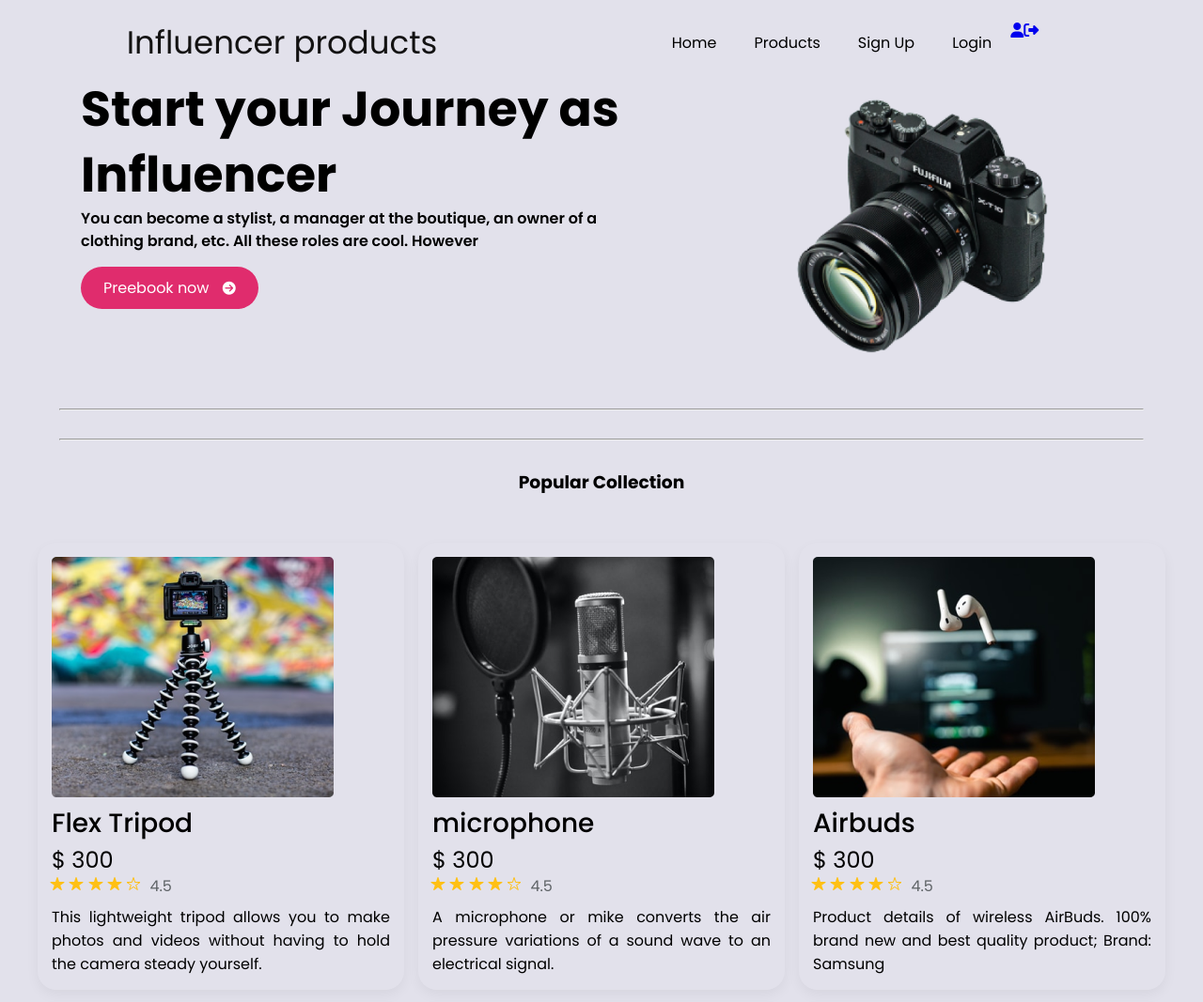
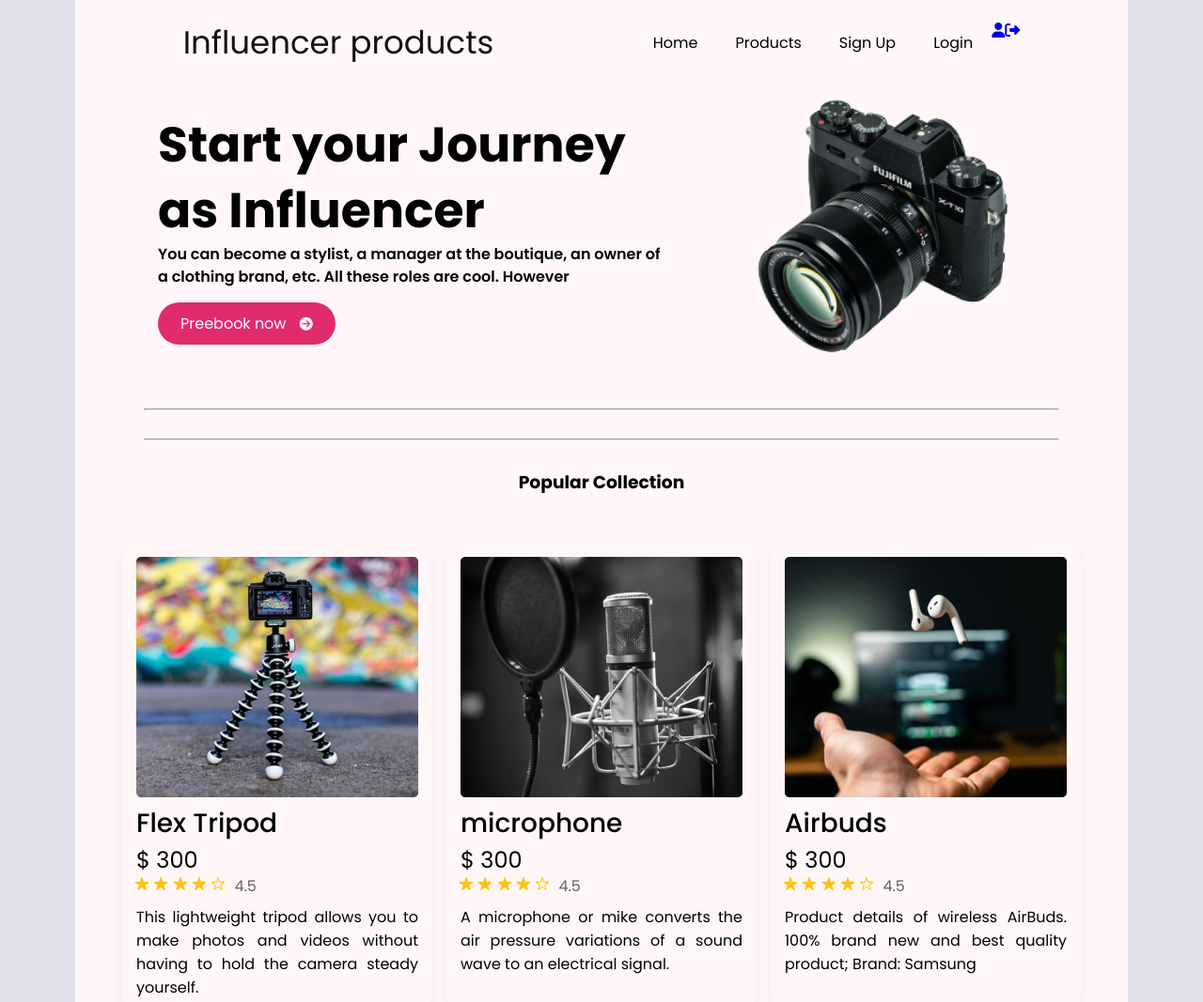
Before and after one commit to mijan-joy/Mijan-Assingment-2, a plain HTML site: page index.html in a window 1280 px wide. Shown: the top 1067 px of the page at 94% size. Drawn offline with nearby package versions, Linux system fonts and the light colour scheme.

Commit message:
fix problem

```diff
--- a/css/style.css
+++ b/css/style.css
@@ -10,16 +10,16 @@
 body{
     background-color: #e2e1eb;
 }
-/* main{
-    max-width: 870px;
+main{
+    width: 1080px;
     margin:0 auto;
     padding:0 20px;
     background-color: #fff7f7;;
-} */
+}
 
 .container{
-    width: 1200px;
     display:flex;
+
     justify-content: space-around;
     padding:0 20px;
 
--- a/index.html
+++ b/index.html
@@ -32,7 +32,7 @@
                 </nav>
             </div>
 
-            <div class="container">
+            <div class="banner">
                 <div class="banner-text">
                     <h1>Start your Journey as
                         Influencer</h1>
```
